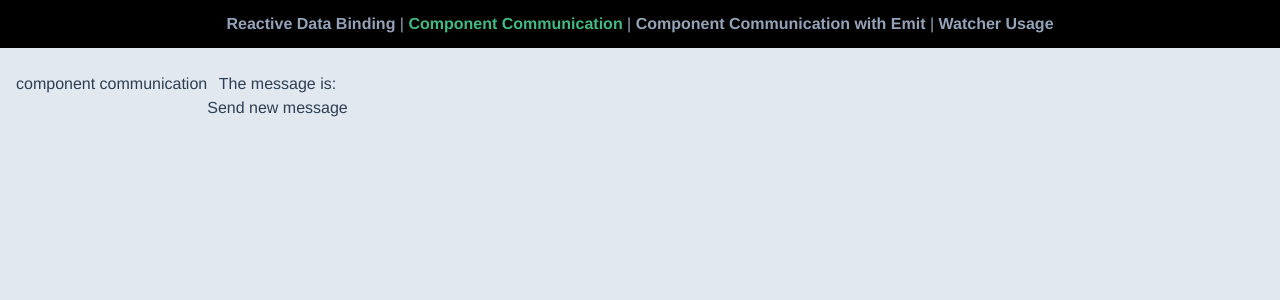
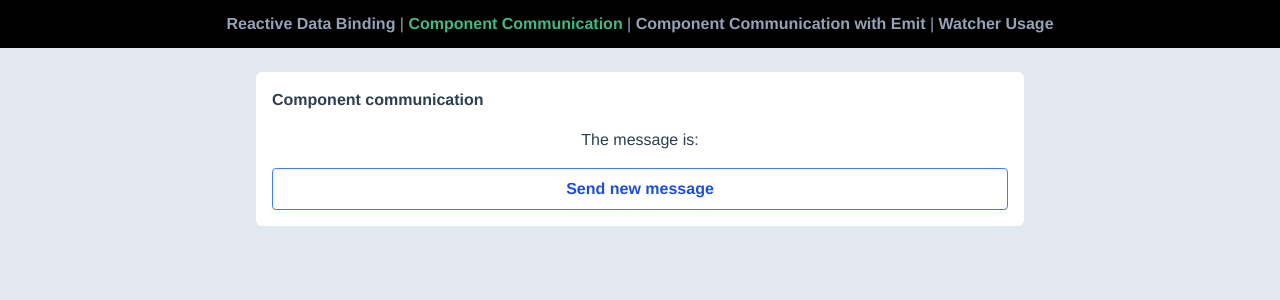
Before and after one commit to FiorellaEffio/clearesult-demo, a Vue app: page /component-communication in a window 1280 px wide. Shown: the top 300 px of the page. Built offline with nearby package versions, Linux system fonts and the light colour scheme.

Commit message:
feat: component communication styles

```diff
--- a/src/components/ChildComponent.vue
+++ b/src/components/ChildComponent.vue
@@ -3,5 +3,5 @@ defineProps(['message'])
 </script>
 
 <template>
-  <p>The message is: {{ message }}</p>
+  <p>The message is: <span class="text-red-500 font-bold">{{ message }}</span></p>
 </template>
--- a/src/views/ComponentCommunication.vue
+++ b/src/views/ComponentCommunication.vue
@@ -6,20 +6,21 @@ const message = ref('')
   const generateNewMessage = () => {
     message.value = (Math.random() + 1).toString(36).substring(7);
   }
-
 </script>
 
 <template>
-  <!--
-  - Component Communication:
-  Create two Vue 3 components - a parent and a child component.
-  The parent component should have a button; when the button is clicked, it should send a message to the child component.
-  The child component should display the received message.-->
-  <h1>component communication</h1>
+  <div class="bg-white p-4 rounded-md max-w-3xl mx-auto w-11/12">
+    <h1 class="font-bold text-left mb-4">Component communication</h1>
     <div class="flex flex-col">
       <div>
         <ChildComponent :message="message"/>
-      <button @click="generateNewMessage">Send new message</button>
+        <button
+          class="bg-transparent mt-4 hover:bg-blue-500 w-full text-blue-700 font-semibold hover:text-white py-2 px-4 border border-blue-500 hover:border-transparent rounded mr-1"
+          @click="generateNewMessage"
+        >
+          Send new message
+        </button>
+      </div>
     </div>
   </div>
 </template>
```
Lines whose indentation alone changed are shown as unchanged.
